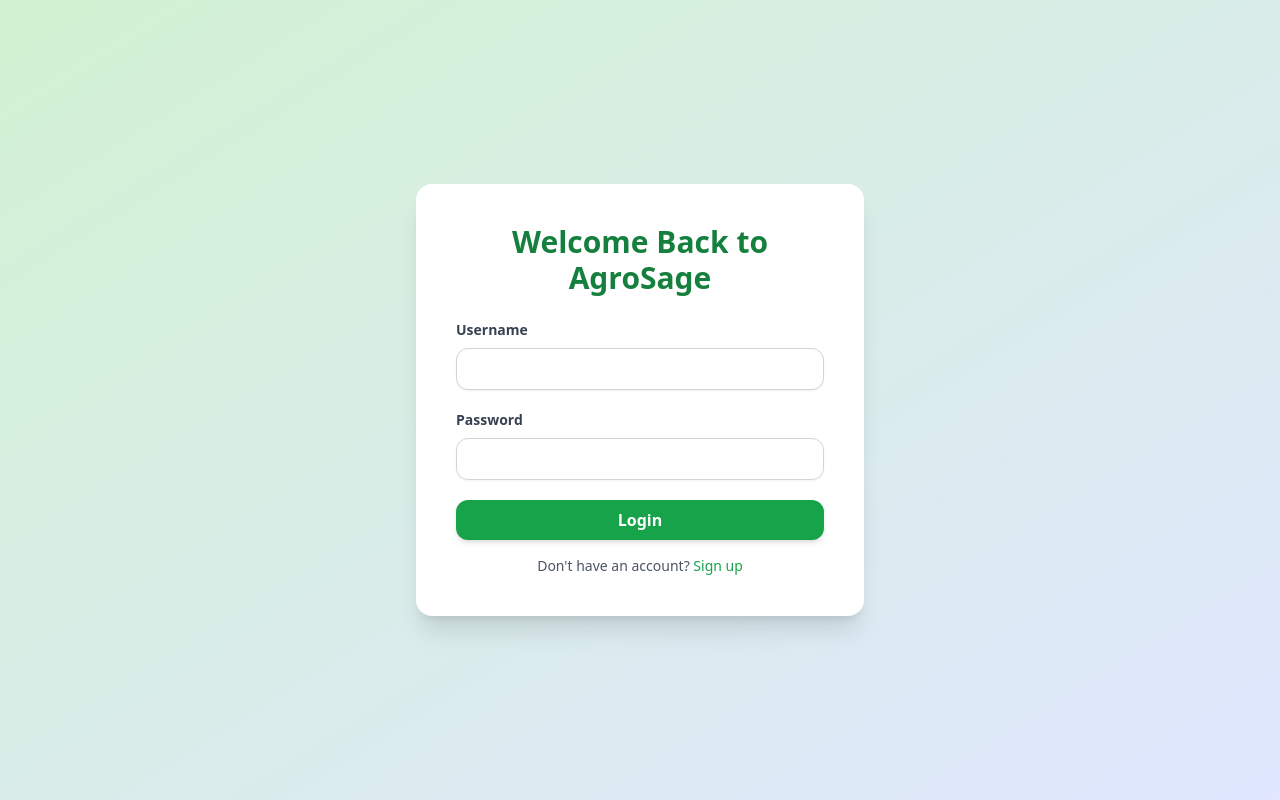
After one commit to rutuParna15/agroSage, a Flask app: page /login in a window 1280 px wide. The commit adds this page. Run offline with Flask 3, Linux system fonts and the light colour scheme; some libraries are stand-ins or nearby versions.

Commit message:
login functional

```diff
--- a/app/routes.py
+++ b/app/routes.py
@@ -1,32 +1,26 @@
-from flask import Blueprint
-from .controllers import make_prediction
-from .views import home, postQuery
-import request
-import jsonify
+from flask import Blueprint, render_template, request, redirect, url_for, flash
 
-routes = Blueprint('main', __name__)
+main = Blueprint("main", __name__)
 
-# routes.route('/resources', methods=['GET','POST'])(getResults)
+VALID_USERNAME = "user123"
+VALID_PASSWORD = "pass1234"
 
-routes.route('/', methods=['GET','POST'])(home)
+@main.route("/")
+def home():
+    return render_template("index.html")
 
-# routes.route('/main', methods=['GET','POST'])(main)
+@main.route("/login", methods=["GET", "POST"])
+def login():
+    error = None
+    if request.method == "POST":
+        username = request.form.get("username")
+        password = request.form.get("password")
+        if username != VALID_USERNAME or password != VALID_PASSWORD:
+            error = "Invalid Credentials"
+        else:
+            return redirect(url_for("main.dashboard"))
+    return render_template("login.html", error=error)
 
-routes.route('/main', methods=['GET','POST'])(postQuery)
-
-predict_bp = Blueprint('predict_bp', __name__)
-
-@predict_bp.route('/predict', methods=['POST'])
-def predict():
-    try:
-        data = request.get_json()
-        input_data = data.get("input")
-
-        if input_data is None:
-            return jsonify({"error": "No input data provided"}), 400
-
-        prediction = make_prediction(input_data)
-        return jsonify({"prediction": prediction})
-
-    except Exception as e:
-        return jsonify({"error": str(e)}), 500
+@main.route("/dashboard")
+def dashboard():
+    return render_template("dashboard.html")
--- a/app/templates/index.html
+++ b/app/templates/index.html
@@ -73,7 +73,11 @@
                 <a href="#features" class="hover:text-farm-accent transition-colors">Features</a>
                 <a href="#get-started" class="hover:text-farm-accent transition-colors">Get Started</a>
                 <a href="#contact" class="hover:text-farm-accent transition-colors">Contact</a>
-                <a href="#" class="bg-farm-accent text-farm-dark px-4 py-2 rounded-md font-medium hover:bg-farm-accent/90 transition-colors">Login</a>
+                <a href="{{ url_for('main.login') }}">
+                    <button class="bg-[#e6c068] hover:bg-[#d4b55f] text-white px-6 py-3 rounded-xl shadow-md transition duration-300">
+                        Login
+                    </button>
+                </a>
             </div>
             <button class="md:hidden text-white">
                 <svg xmlns="http://www.w3.org/2000/svg" class="h-6 w-6" fill="none" viewBox="0 0 24 24" stroke="currentColor">
--- /dev/null
+++ b/app/templates/login.html
@@ -0,0 +1,34 @@
+<!DOCTYPE html>
+<html lang="en">
+<head>
+    <meta charset="UTF-8" />
+    <meta name="viewport" content="width=device-width, initial-scale=1.0"/>
+    <title>Login | AgroSage</title>
+    <script src="https://cdn.tailwindcss.com"></script>
+</head>
+<body class="bg-gradient-to-br from-[#d2f2d2] to-[#e0e7ff] min-h-screen flex items-center justify-center">
+    <div class="bg-white rounded-2xl shadow-xl p-10 w-full max-w-md">
+        <h2 class="text-3xl font-bold text-center text-green-700 mb-6">Welcome Back to AgroSage</h2>
+        <form method="POST" action="{{ url_for('main.login') }}" class="space-y-5">
+            <div>
+                <label for="username" class="block text-gray-700 text-sm font-semibold mb-2">Username</label>
+                <input type="text" id="username" name="username" required
+                    class="w-full px-4 py-2 border border-gray-300 rounded-xl focus:ring-2 focus:ring-green-400 focus:outline-none shadow-sm"/>
+            </div>
+            <div>
+                <label for="password" class="block text-gray-700 text-sm font-semibold mb-2">Password</label>
+                <input type="password" id="password" name="password" required
+                    class="w-full px-4 py-2 border border-gray-300 rounded-xl focus:ring-2 focus:ring-green-400 focus:outline-none shadow-sm"/>
+            </div>
+            <button type="submit"
+                class="w-full py-2 px-4 bg-green-600 hover:bg-green-700 text-white font-semibold rounded-xl transition duration-200 shadow-md">
+                Login
+            </button>
+        </form>
+        <p class="mt-4 text-sm text-center text-gray-600">
+            Don't have an account?
+            <a href="#" class="text-green-600 hover:underline">Sign up</a>
+        </p>
+    </div>
+</body>
+</html>
--- a/requirements.txt
+++ b/requirements.txt
@@ -0,0 +1,5 @@
+Flask==2.3.3
+requests==2.31.0
+groq==0.3.0
+python-dotenv==1.0.1
+streamlit==1.33.0
--- a/run.py
+++ b/run.py
@@ -1,9 +1,6 @@
 from app import create_app
-from dotenv import load_dotenv
-
-load_dotenv()
 
 app = create_app()
 
-if __name__ == '__main__':
-    app.run(debug=True, port=8000, use_reloader=False)
+if __name__ == "__main__":
+    app.run(debug=True)
```
Also changed, not shown: app/__init__.py (+3 -7 lines).
